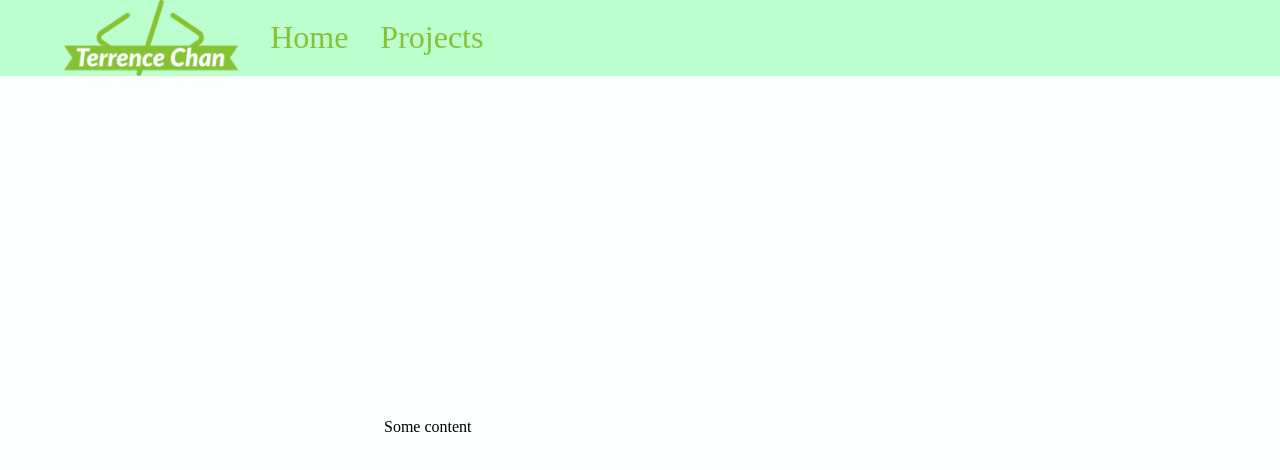
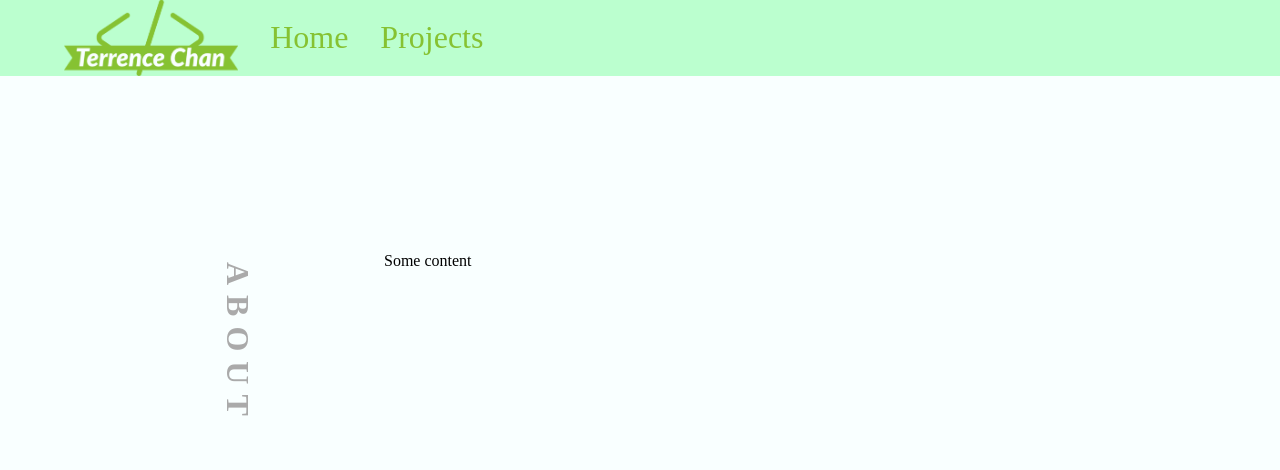
Before and after one commit to TerrenceJChan/gatsby-portfolio-v2, a Gatsby site: page / in a window 1280 px wide. Built offline with nearby package versions, Linux system fonts and the light colour scheme; Gatsby itself is replaced by a stand-in of ours.

Commit message:
Vertical header styling

```diff
--- a/src/assets/css/breakpoints.css
+++ b/src/assets/css/breakpoints.css
@@ -1,27 +1,22 @@
 :root {
-    --margin--section: 5%;
-    --margin--body: 0;
-
+    --margin--body: 5%;
     --height--header: 6rem;
 }
 
 @media only screen and (min-width: 360px) {
     :root {
-        --margin--section: 5%;
-        --margin--body: 0;
+        --margin--body: 15%;
     }
 }
 
-@media only screen and (min-width: 768px) {
+@media only screen and (min-width: 640px) {
     :root {
-        --margin--section: 0%;
         --margin--body: 15%;
     }
 }
 
 @media only screen and (min-width: 1024px) {
     :root {
-        --margin--section: 30%;
         --margin--body: 30%;
     }
 }
--- a/src/assets/css/colors.css
+++ b/src/assets/css/colors.css
@@ -2,6 +2,7 @@
     --color--text: #181A18;
     --color--text__theme: #86c232;
     --color--text__highlight: #86c232;
+    --color--text__header: rgb(170, 170, 170);
 
     --color--background: #F9FFFF;
     --color--navbar: #bbffcf;
--- a/src/assets/css/global.css
+++ b/src/assets/css/global.css
@@ -11,6 +11,24 @@ body {
 section {
     margin-left: var(--margin--body);
     margin-right: var(--margin--body);
+}
+
+h2 {
+    /* font: bold 12px Sans-Serif; */
+    font-size: 2rem;
+    text-align: center;
+    letter-spacing: 10px;
+    text-transform: uppercase;
+    /* background: #369; */
+    color: var(--color--text__header);
+
+    top: 20vh;
+    left: max(30px, calc(var(--margin--body) / 1.5));
+
+    position: absolute;
+
+    transform-origin: 0 0;
+    transform: rotate(90deg);
 }
 
 a:link,
--- a/src/components/Footer.module.css
+++ b/src/components/Footer.module.css
@@ -1,6 +1,6 @@
 @import "../assets/css/index.css";
 
 .content {
-    margin-left: var(--margin--section);
-    margin-right: var(--margin--section);
+    margin-left: var(--margin--body);
+    margin-right: var(--margin--body);
 }
--- a/src/components/Section.js
+++ b/src/components/Section.js
@@ -4,8 +4,10 @@ import * as s from "./Section.module.css"
 
 const Section = ({ children }) => {
     return (
-        <section className={s.content}>
-            {children}
+        <section className={s.wrapper}>
+            <div className={s.content}>
+                {children}
+            </div>
         </section>
     )
 }
--- a/src/components/Section.module.css
+++ b/src/components/Section.module.css
@@ -1,11 +1,14 @@
 @import "../assets/css/index.css";
 
-.content {
-    margin-left: var(--margin--section);
-    margin-right: var(--margin--section);
+.wrapper {
+    margin-left: var(--margin--body);
+    margin-right: var(--margin--body);
 
     height: calc(100vh - var(--height--header));
 
     display: flex;
-    align-items: center;
 }
+
+.content {
+    padding-top: 20vh;
+}
--- a/src/pages/index.js
+++ b/src/pages/index.js
@@ -8,6 +8,7 @@ const IndexPage = () => {
     <>
       <Layout>
         <Section>
+          <h2>About</h2>
           <p>Some content</p>
         </Section>
         <Section>
```
